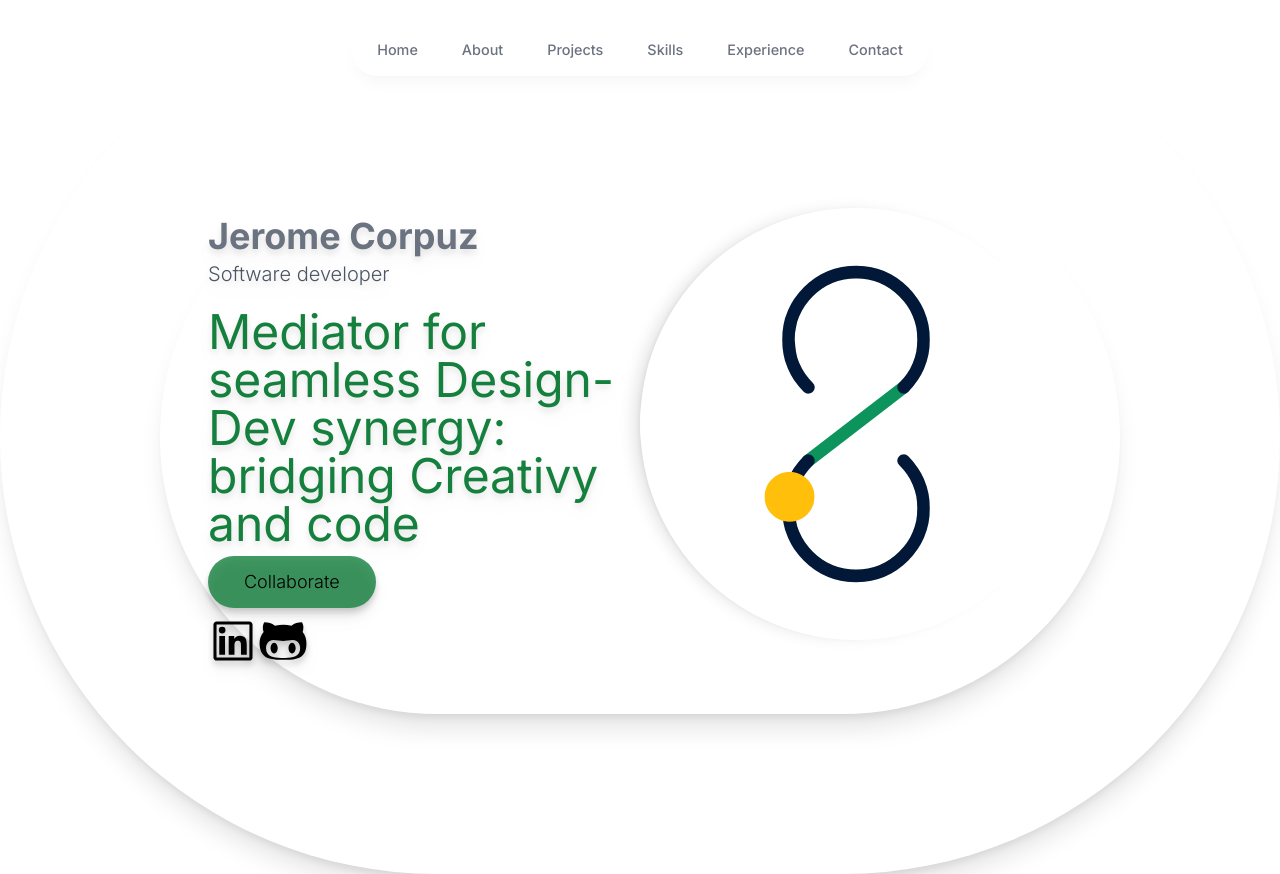
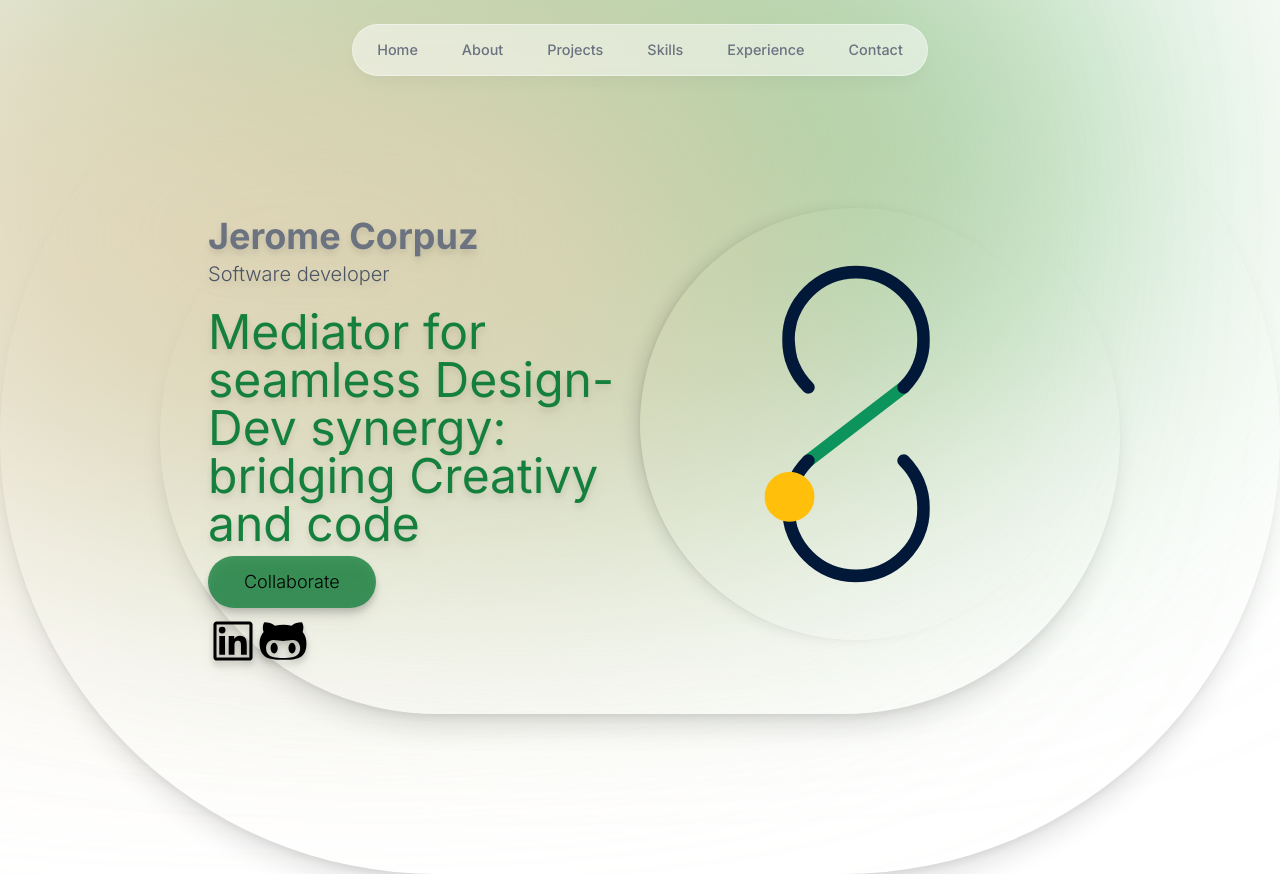
Before and after one commit to romylomy/jerome-corpuz-portfolio, a Next.js app: page / in a window 1280 px wide. Built offline with nearby package versions, Linux system fonts and the light colour scheme.

Commit message:
overriding ttailwind default colors for colors green and orange

```diff
--- a/tailwind.config.js
+++ b/tailwind.config.js
@@ -6,7 +6,13 @@ module.exports = {
     './app/**/*.{js,ts,jsx,tsx,mdx}',
   ],
   theme: {
+
+
     extend: {
+      colors:{
+        'body-green': '#74be7c',
+        'body-orange':'#ecd5ba',
+      },
       backgroundImage: {
         'gradient-radial': 'radial-gradient(var(--tw-gradient-stops))',
         'gradient-conic':
@@ -19,6 +25,7 @@ module.exports = {
         'occupation': '2.25rem',
         'slogan': '1.25rem', // Define a custom font size
       },
+
     },
   },
   plugins: [],
```
